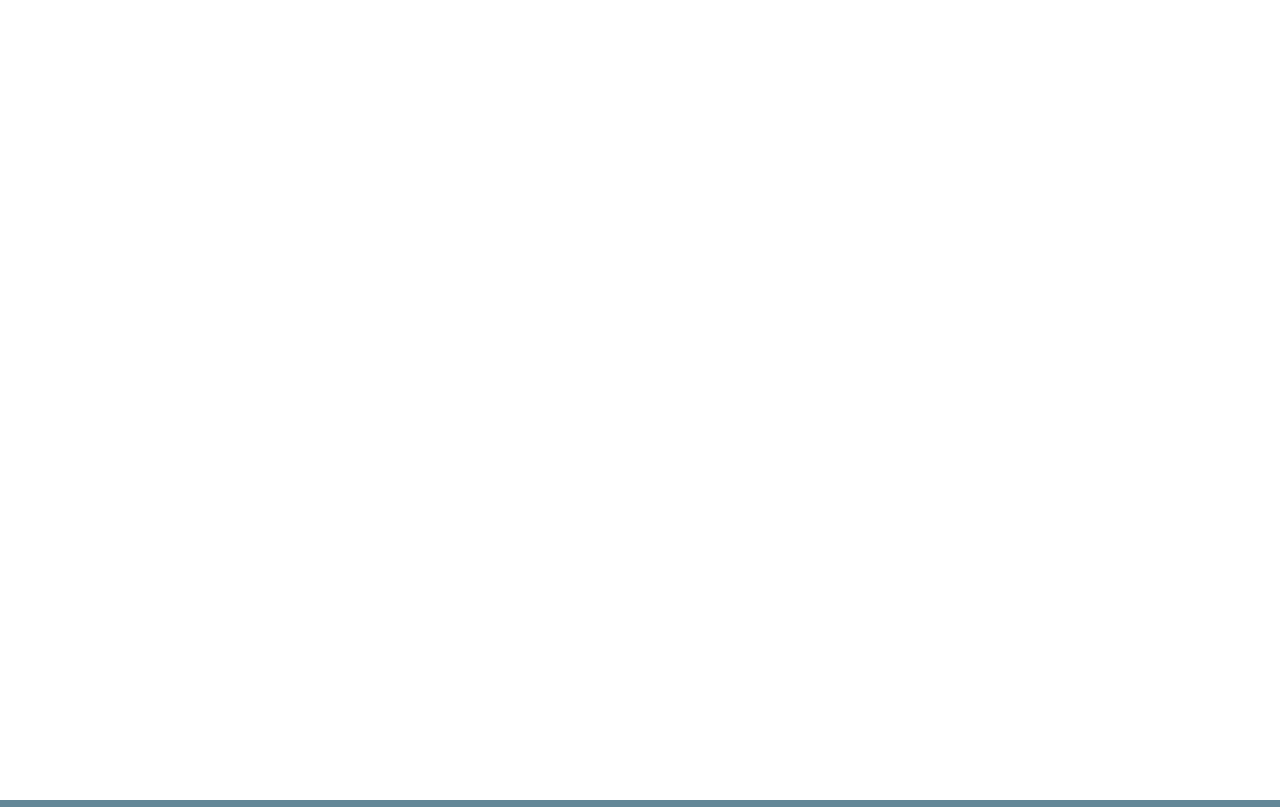
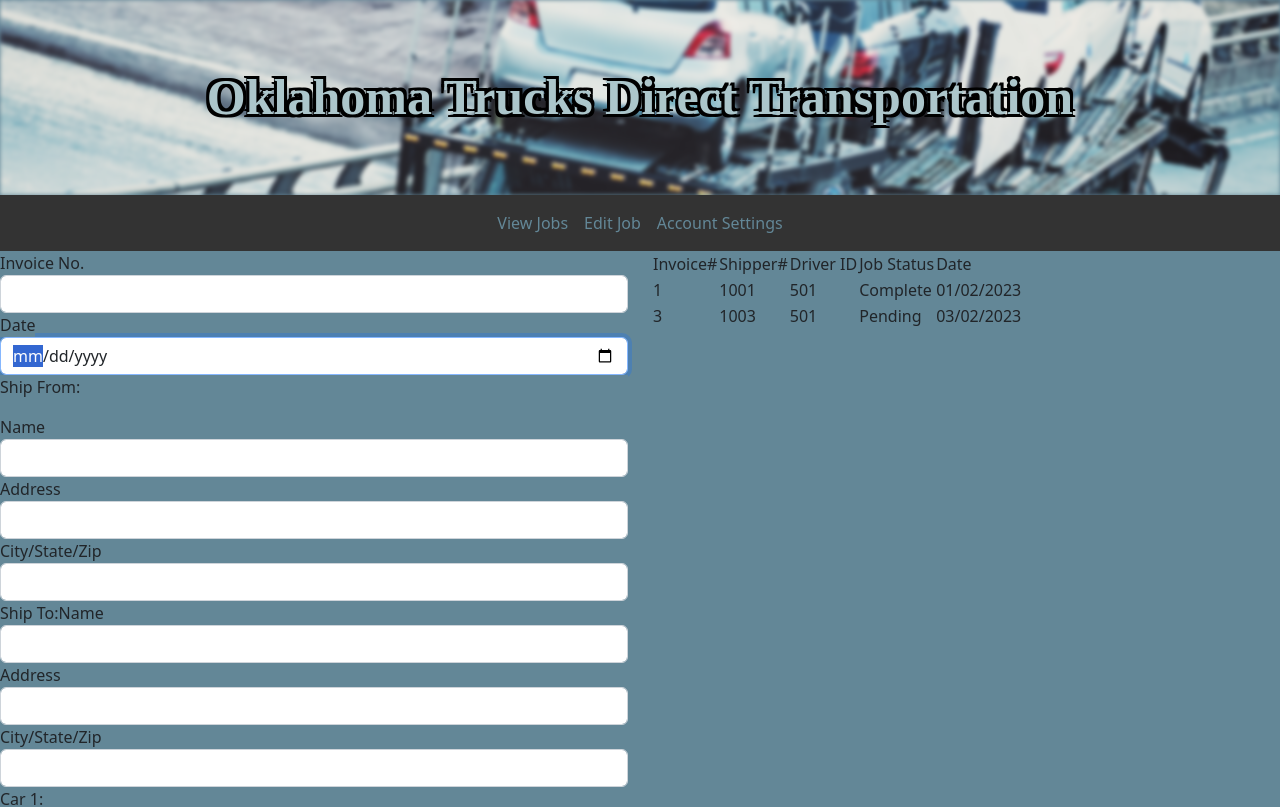
Before and after one commit to HighItsKy/CSCI441-GroupProject, a React (Create React App) app in the folder transportapp/: page /JobViewer in a window 1280 px wide. Before the commit this address had no page. Shown: the top 807 px of the page. Built offline with nearby package versions, Linux system fonts and the light colour scheme.

Commit message:
Updated Job Page and Nav ideas

```diff
--- a/transportapp/src/App.js
+++ b/transportapp/src/App.js
@@ -5,7 +5,7 @@ import Navbar from './components/Navbar';
 import Home from './components/Home';
 import About from './components/About';
 import Login from './components/Login';
-import CreateJob from './components/CreateJob';
+import JobViewer from './components/JobViewer';
 
 
 // // use state instead of variables
@@ -21,7 +21,7 @@ function App() {
         <Route path="/" element={<Home/>}></Route>
         <Route path="login" element={<Login />}></Route>
         <Route path="about" element={<About />}></Route>
-        <Route path="createJob" element={<CreateJob />}></Route>
+        <Route path="JobViewer" element={<JobViewer />}></Route>
       </Routes>
     </BrowserRouter>
   );
--- a/transportapp/src/components/CreateJob.js
+++ /dev/null
@@ -1,25 +0,0 @@
-import {Link} from 'react-router-dom'
-// import any components you want to use in this file:
-import Navbar from './Navbar';
-import JobInfo from './JobInfo';
-
-
-function CreateJob({  }) {
-    return (
-
-        <main>
-
-            <div className="row">
-
-                <div className="col-md-4">
-
-                    <JobInfo />
-
-                </div>
-            </div>
-        </main>
-
-    )
-}
-
-export default CreateJob;
--- a/transportapp/src/components/JobInfo.js
+++ b/transportapp/src/components/JobForm.js
@@ -1,6 +1,6 @@
 import { Link } from 'react-router-dom'
 
-function JobInfo() {
+function JobForm() {
 
     return (
 
@@ -109,4 +109,4 @@ function JobInfo() {
     )
 }
 
-export default JobInfo
+export default JobForm;
--- /dev/null
+++ b/transportapp/src/components/JobViewer.js
@@ -0,0 +1,74 @@
+// import any components you want to use in this file:
+import Navbar from './Navbar';
+import JobInfo from './JobForm';
+import TransportHeader from './header';
+import JobList from './JobList';
+import { useState }from 'react';
+
+
+function JobViewer({  }) {
+
+    const adminUser = {
+        id: 101,
+        isAdmin: true,
+        isDriver: false,
+        firstName: "Chris",
+        lastName: "Pratt",
+        username: "starlord1982",
+        password: "12345",
+        phone: "(123) 456-7890",
+        streetAddress: "123 Star Court",
+        city: "city",
+        state: "state",
+        email: "email@mail.com"
+    }
+    const driverUser = {
+        id: 501,
+        isAdmin: false,
+        isDriver: true,
+        firstName: "Rocket",
+        lastName: "Racoon",
+        username: "firepower777",
+        password: "54321",
+        phone: "(111) 222-3333",
+        streetAddress: "444 emerald drive",
+        city: "other city",
+        state: "other state",
+        email: "rocket@email.com"
+    }
+
+    // change this to change which user info shows up
+    const [ currentUser, setCurrentUser] = useState(driverUser)
+
+    return (
+
+        <main>
+
+
+
+            <TransportHeader/>
+
+            <Navbar key={currentUser.id} user={ currentUser } />
+
+            <div className="row">
+
+                <div className="col-md-6">
+
+                    <JobInfo />
+
+                </div>
+
+                <div className="col-md-6">
+
+                    <JobList key={currentUser.id} user={currentUser }/>
+
+                </div>
+
+
+            </div>
+        </main>
+
+    )
+}
+
+export default JobViewer;
--- a/transportapp/src/components/Navbar.js
+++ b/transportapp/src/components/Navbar.js
@@ -2,6 +2,7 @@ import { Link } from 'react-router-dom'
 import Container from 'react-bootstrap/Container';
 import Nav from 'react-bootstrap/Nav';
 import Navbar from 'react-bootstrap/Navbar';
+import React from 'react';
 
 // in the function the return will show what the html will look like
 function TransportNavbar( {user} ) {
@@ -23,15 +24,50 @@ function TransportNavbar( {user} ) {
                     style={{width: "56px"}}
                     className={`d-block d-${expandBreakpoint}-none`}>
                 </div>
-                <Nav.Link href="#about" className={`m-auto d-block d-${expandBreakpoint}-none`}>About </Nav.Link>
+
                 <Navbar.Toggle aria-controls='basic-navbar-nav'/>
                 <Navbar.Collapse id="basic-navbar-nav">
                     <Nav className='m-auto'>
-                        <Nav.Link href="#about" className={`d-none d-${expandBreakpoint}-block`}>About</Nav.Link>
+
+                    {/*Allows for Nav bar links to work
+                       Just an idea that I was working on - Justin
+                    */}
+
+                    {/*
+                    {user.isAdmin ? (
+
+                            <React.Fragment>
+
+                            <Nav.Link href="./JobViewer" className={`d-none d-${expandBreakpoint}-block`}>View Jobs</Nav.Link>
+                            <Nav.Link href="./About" className={`d-none d-${expandBreakpoint}-block`}>Add Job</Nav.Link>
+                            <Nav.Link href="#" className={`d-none d-${expandBreakpoint}-block`}>Edit Job</Nav.Link>
+                            <Nav.Link href="#" className={`d-none d-${expandBreakpoint}-block`}>Manage Users</Nav.Link>
+                            <Nav.Link href="#" className={`d-none d-${expandBreakpoint}-block`}>Account Settings</Nav.Link>
+
+                            </React.Fragment>
+
+                        ) : (
+
+                            <React.Fragment>
+
+                            <Nav.Link href="./JobViewer" className={`d-none d-${expandBreakpoint}-block`}>View Jobs</Nav.Link>
+                            <Nav.Link href="#" className={`d-none d-${expandBreakpoint}-block`}>Edit Job</Nav.Link>
+                            <Nav.Link href="#" className={`d-none d-${expandBreakpoint}-block`}>Account Settings</Nav.Link>
+
+                            </React.Fragment>
+
+                        )}
+
+                        */}
+
                         {/* loop through our array and create a <li> element for each item */}
+
                         {linksToUse.map((link) => (
                             <Nav.Link>{link}</Nav.Link>
                         ))}
+
+
+
                     </Nav>
                 </Navbar.Collapse>
             </Container>
```
